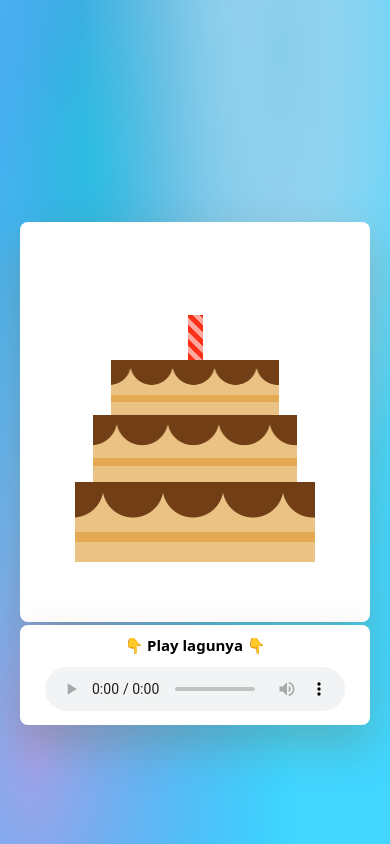
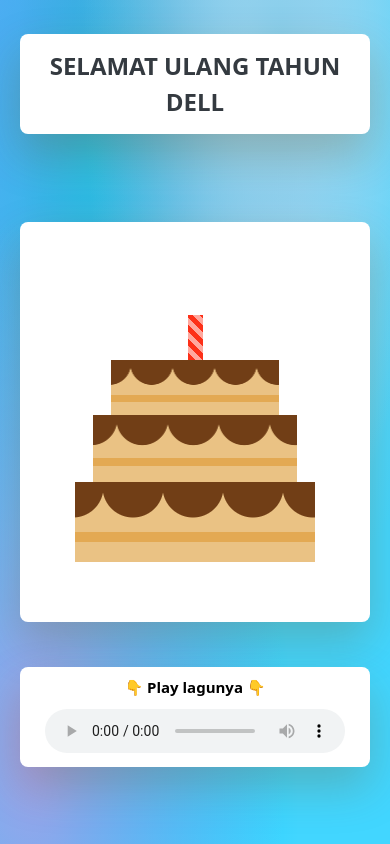
Before and after one commit to samuelhtb/HappyBirthdayy, a plain HTML site: page index.html in a window 390 px wide. Drawn offline with nearby package versions, Linux system fonts and the light colour scheme.

Commit message:
adding text and fixing responsive issues

```diff
--- a/index.html
+++ b/index.html
@@ -9,6 +9,10 @@
 
   </head>
   <body>
+    <div class="container3">
+      <div class="selamat">SELAMAT ULANG TAHUN DELL</div>
+    </div>
+
     <div class="container">
       <div class="cake">
         <div class="candle"></div>
@@ -22,7 +26,7 @@
         <div class="txt">
           <p><b>👇 Play lagunya 👇</b></p>
         </div>
-        <audio controls autoplay loop src="media/ebd453000536ff1236fd7220daffffe0.mp3" class="audiocons"></audio>
+        <audio controls autoplay loop src="media/ebd453000536ff1236fd7220daffffe0_1.mp3" class="audiocons"></audio>
       </div>
 
 
--- a/stlye/style.css
+++ b/stlye/style.css
@@ -9,6 +9,13 @@
   /* box-sizing: border-box; */
   font-family: system-ui, -apple-system, BlinkMacSystemFont, 'Segoe UI', Roboto, Oxygen, Ubuntu, Cantarell, 'Open Sans', 'Helvetica Neue', sans-serif;
 
+}
+
+.selamat {
+  color: #343a40;
+  font-weight: 800;
+  font-size: x-large;
+  text-align: center;
 }
 body {
   padding: 0px 25px 0px 25px;
@@ -144,7 +151,36 @@ body {
   background-color: #ffffff;
   position: absolute;
   transform: translate(-50%, -50%);
-  top: 80%;
+  top: 90%;
+  left: 50%;
+  border-radius: 8px;
+  box-shadow: 0 20px 45px rgba(120, 76, 10, 0.25);
+  display: flex;
+  flex-direction: column-reverse;
+  align-items: center; /* Center vertically */
+  justify-content: center; /* Center horizontally */
+}
+
+.txt {
+  text-align: center;
+}
+
+.container3 {
+  /* width: 400px;
+  height: 100px;
+  background-color: #ffffff;
+  position: absolute;
+  transform: translate(-50%, -50%);
+  top: 50%;
+  left: 50%;
+  border-radius: 8px;
+  box-shadow: 0 20px 45px rgba(120, 76, 10, 0.25); */
+  width: 400px;
+  height: 100px;
+  background-color: #ffffff;
+  position: absolute;
+  transform: translate(-50%, -50%);
+  top: 10%;
   left: 50%;
   border-radius: 8px;
   box-shadow: 0 20px 45px rgba(120, 76, 10, 0.25);
@@ -155,17 +191,17 @@ body {
 
 }
 
-.txt {
-  text-align: center;
-}
-
 @media only screen and (max-width: 600px) {
   .container {
     width: 350px;
   }
 
   .container2 {
-    top: 80%;
+    top: 85%;
+    width: 350px;
+  }
+
+  .container3 {
     width: 350px;
   }
 }
```
